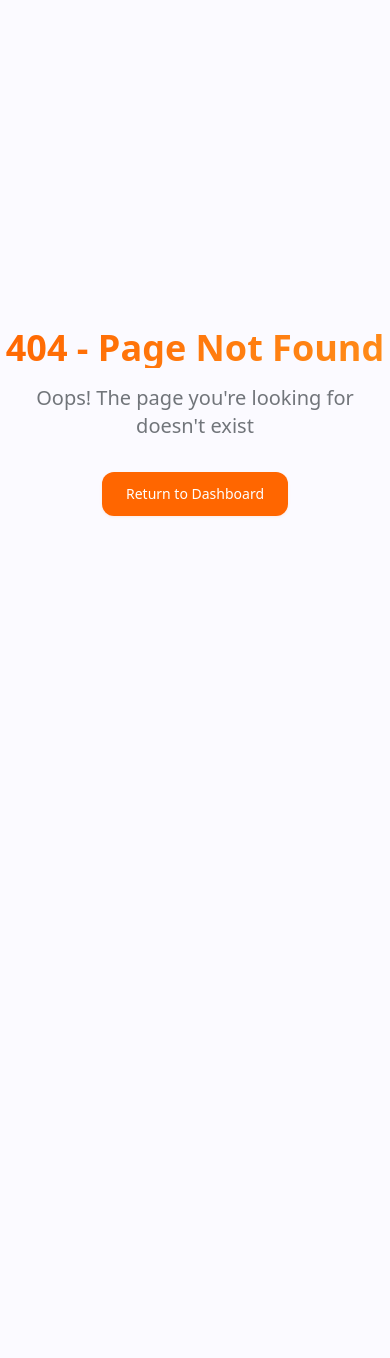
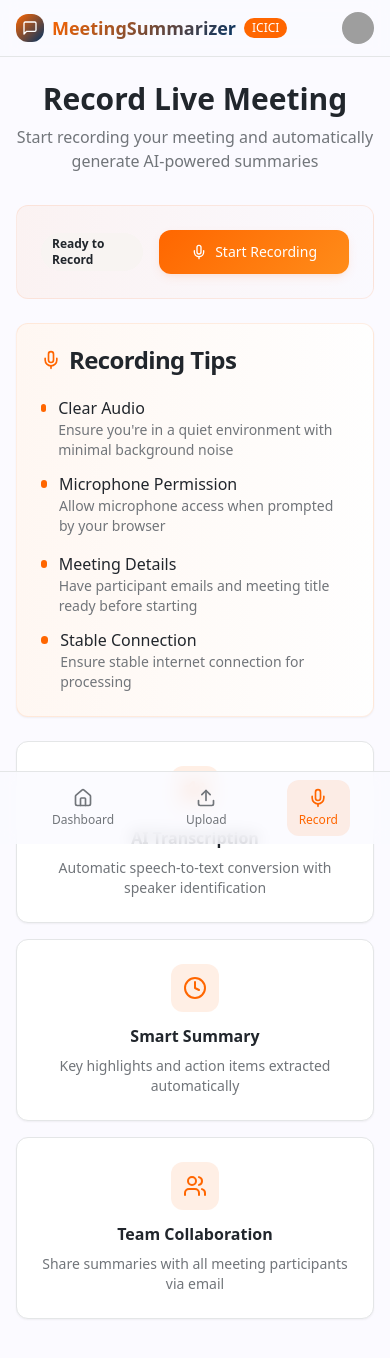
Before and after one commit to BankaiXHunterr/meet-scribe-chat, a React (Vite) app: page /record in a window 390 px wide. Before the commit this address had no page. Shown: the top 1358 px of the page. Before the commit the page ends 844 px from the top, so only its background shows below. Built offline with nearby package versions, Linux system fonts and the light colour scheme; grey boxes are pictures that could not be loaded.

Commit message:
Add bottom navigation
Implement bottom navigation bar for mobile-like experience.

```diff
--- a/src/App.tsx
+++ b/src/App.tsx
@@ -6,6 +6,7 @@ import { BrowserRouter, Routes, Route } from "react-router-dom";
 import { PWAInstallPrompt } from "@/components/PWAInstallPrompt";
 import Dashboard from "./pages/Dashboard";
 import Upload from "./pages/Upload";
+import Record from "./pages/Record";
 import MeetingDetails from "./pages/MeetingDetails";
 import NotFound from "./pages/NotFound";
 
@@ -21,6 +22,7 @@ const App = () => (
         <Routes>
           <Route path="/" element={<Dashboard />} />
           <Route path="/upload" element={<Upload />} />
+          <Route path="/record" element={<Record />} />
           <Route path="/meeting/:meetingId" element={<MeetingDetails />} />
           {/* ADD ALL CUSTOM ROUTES ABOVE THE CATCH-ALL "*" ROUTE */}
           <Route path="*" element={<NotFound />} />
--- a/src/components/Navigation.tsx
+++ b/src/components/Navigation.tsx
@@ -1,14 +1,14 @@
 import { Link, useLocation } from "react-router-dom";
 import { Button } from "@/components/ui/button";
-import { Input } from "@/components/ui/input";
 import { Avatar, AvatarFallback, AvatarImage } from "@/components/ui/avatar";
 import {
-  Search,
+  Home,
   Upload,
   User,
   LogOut,
   Settings,
-  MessageSquare
+  MessageSquare,
+  Mic
 } from "lucide-react";
 import {
   DropdownMenu,
@@ -17,48 +17,50 @@ import {
   DropdownMenuSeparator,
   DropdownMenuTrigger,
 } from "@/components/ui/dropdown-menu";
+import { cn } from "@/lib/utils";
 
 export function Navigation() {
   const location = useLocation();
 
+  const navItems = [
+    {
+      path: "/",
+      icon: Home,
+      label: "Dashboard",
+      isActive: location.pathname === "/"
+    },
+    {
+      path: "/upload",
+      icon: Upload,
+      label: "Upload",
+      isActive: location.pathname === "/upload"
+    },
+    {
+      path: "/record",
+      icon: Mic,
+      label: "Record",
+      isActive: location.pathname === "/record"
+    }
+  ];
+
   return (
-    <nav className="sticky top-0 z-50 w-full border-b bg-background/95 backdrop-blur supports-[backdrop-filter]:bg-background/80">
+    <>
+      {/* Top Header - Minimal */}
+      <header className="sticky top-0 z-50 w-full border-b bg-background/95 backdrop-blur supports-[backdrop-filter]:bg-background/80">
         <div className="max-w-7xl mx-auto px-4 sm:px-6 lg:px-8">
-        <div className="flex justify-between items-center h-16">
+          <div className="flex justify-between items-center h-14">
             {/* Logo */}
-          <Link to="/" className="flex items-center space-x-2">
-            <div className="w-8 h-8 bg-gradient-icici rounded-lg flex items-center justify-center">
-              <MessageSquare className="w-5 h-5 text-white" />
+            <div className="flex items-center space-x-2">
+              <div className="w-7 h-7 bg-gradient-icici rounded-lg flex items-center justify-center">
+                <MessageSquare className="w-4 h-4 text-white" />
               </div>
-            <span className="text-xl font-bold bg-gradient-icici bg-clip-text text-transparent">
+              <span className="text-lg font-bold bg-gradient-icici bg-clip-text text-transparent">
                 MeetingSummarizer
               </span>
-            <span className="text-xs bg-primary text-primary-foreground px-2 py-1 rounded-full">
-              ICICI Prudential
+              <span className="text-xs bg-primary text-primary-foreground px-2 py-0.5 rounded-full">
+                ICICI
               </span>
-          </Link>
-
-          {/* Search Bar - Hide on upload page */}
-          {location.pathname !== "/upload" && (
-            <div className="flex-1 max-w-lg mx-8">
-              <div className="relative">
-                <Search className="absolute left-3 top-1/2 transform -translate-y-1/2 text-muted-foreground w-4 h-4" />
-                <Input
-                  placeholder="Search meetings..."
-                  className="pl-10 bg-muted/50 border-0 focus-visible:ring-1"
-                />
             </div>
-            </div>
-          )}
-
-          {/* Actions */}
-          <div className="flex items-center space-x-4">
-            <Button asChild variant="hero" size="sm">
-              <Link to="/upload">
-                <Upload className="w-4 h-4" />
-                Upload Meeting
-              </Link>
-            </Button>
 
             {/* User Menu */}
             <DropdownMenu>
@@ -88,7 +90,33 @@ export function Navigation() {
             </DropdownMenu>
           </div>
         </div>
+      </header>
+
+      {/* Bottom Navigation */}
+      <nav className="fixed bottom-0 left-0 right-0 z-50 bg-background/95 backdrop-blur border-t supports-[backdrop-filter]:bg-background/80">
+        <div className="max-w-7xl mx-auto px-4">
+          <div className="flex justify-around items-center py-2">
+            {navItems.map((item) => {
+              const Icon = item.icon;
+              return (
+                <Link
+                  key={item.path}
+                  to={item.path}
+                  className={cn(
+                    "flex flex-col items-center space-y-1 px-3 py-2 rounded-lg transition-colors min-w-[60px]",
+                    item.isActive
+                      ? "text-primary bg-primary/10"
+                      : "text-muted-foreground hover:text-foreground hover:bg-muted/50"
+                  )}
+                >
+                  <Icon className="h-5 w-5" />
+                  <span className="text-xs font-medium">{item.label}</span>
+                </Link>
+              );
+            })}
+          </div>
         </div>
       </nav>
+    </>
   );
 }
--- a/src/pages/Dashboard.tsx
+++ b/src/pages/Dashboard.tsx
@@ -119,10 +119,10 @@ export default function Dashboard() {
   };
 
   return (
-    <div className="min-h-screen bg-background">
+    <div className="min-h-screen bg-background pb-20">
       <Navigation />
 
-      <main className="max-w-7xl mx-auto px-4 sm:px-6 lg:px-8 py-8">
+      <main className="max-w-7xl mx-auto px-4 sm:px-6 lg:px-8 py-6">
         {/* Header */}
         <div className="mb-8">
           <div className="flex justify-between items-start mb-6">
--- a/src/pages/MeetingDetails.tsx
+++ b/src/pages/MeetingDetails.tsx
@@ -121,10 +121,10 @@ export default function MeetingDetails() {
   };
 
   return (
-    <div className="min-h-screen bg-background">
+    <div className="min-h-screen bg-background pb-20">
       <Navigation />
 
-      <main className="max-w-7xl mx-auto px-4 sm:px-6 lg:px-8 py-8">
+      <main className="max-w-7xl mx-auto px-4 sm:px-6 lg:px-8 py-6">
         {/* Header */}
         <div className="mb-8">
           <div className="flex items-center space-x-4 mb-4">
--- /dev/null
+++ b/src/pages/Record.tsx
@@ -0,0 +1,123 @@
+import { Navigation } from "@/components/Navigation";
+import { RecordingControls } from "@/components/RecordingControls";
+import { Card, CardContent, CardHeader, CardTitle } from "@/components/ui/card";
+import { Badge } from "@/components/ui/badge";
+import { Mic, Volume2, Clock, Users } from "lucide-react";
+
+export default function Record() {
+  return (
+    <div className="min-h-screen bg-background pb-20">
+      <Navigation />
+
+      <main className="max-w-4xl mx-auto px-4 sm:px-6 lg:px-8 py-6">
+        {/* Header */}
+        <div className="mb-8">
+          <div className="text-center">
+            <h1 className="text-3xl font-bold mb-2">Record Live Meeting</h1>
+            <p className="text-muted-foreground">
+              Start recording your meeting and automatically generate AI-powered summaries
+            </p>
+          </div>
+        </div>
+
+        {/* Recording Interface */}
+        <div className="space-y-6">
+          <RecordingControls />
+
+          {/* Recording Tips */}
+          <Card className="bg-gradient-to-r from-primary/5 to-secondary/5 border-primary/10">
+            <CardHeader>
+              <CardTitle className="flex items-center gap-2">
+                <Mic className="h-5 w-5 text-primary" />
+                Recording Tips
+              </CardTitle>
+            </CardHeader>
+            <CardContent>
+              <div className="grid grid-cols-1 md:grid-cols-2 gap-4">
+                <div className="space-y-3">
+                  <div className="flex items-start gap-3">
+                    <div className="w-2 h-2 bg-primary rounded-full mt-2" />
+                    <div>
+                      <h4 className="font-medium">Clear Audio</h4>
+                      <p className="text-sm text-muted-foreground">
+                        Ensure you're in a quiet environment with minimal background noise
+                      </p>
+                    </div>
+                  </div>
+                  <div className="flex items-start gap-3">
+                    <div className="w-2 h-2 bg-primary rounded-full mt-2" />
+                    <div>
+                      <h4 className="font-medium">Microphone Permission</h4>
+                      <p className="text-sm text-muted-foreground">
+                        Allow microphone access when prompted by your browser
+                      </p>
+                    </div>
+                  </div>
+                </div>
+                <div className="space-y-3">
+                  <div className="flex items-start gap-3">
+                    <div className="w-2 h-2 bg-primary rounded-full mt-2" />
+                    <div>
+                      <h4 className="font-medium">Meeting Details</h4>
+                      <p className="text-sm text-muted-foreground">
+                        Have participant emails and meeting title ready before starting
+                      </p>
+                    </div>
+                  </div>
+                  <div className="flex items-start gap-3">
+                    <div className="w-2 h-2 bg-primary rounded-full mt-2" />
+                    <div>
+                      <h4 className="font-medium">Stable Connection</h4>
+                      <p className="text-sm text-muted-foreground">
+                        Ensure stable internet connection for processing
+                      </p>
+                    </div>
+                  </div>
+                </div>
+              </div>
+            </CardContent>
+          </Card>
+
+          {/* Features Overview */}
+          <div className="grid grid-cols-1 md:grid-cols-3 gap-4">
+            <Card>
+              <CardContent className="p-6 text-center">
+                <div className="w-12 h-12 bg-primary/10 rounded-lg flex items-center justify-center mx-auto mb-3">
+                  <Volume2 className="h-6 w-6 text-primary" />
+                </div>
+                <h3 className="font-semibold mb-2">AI Transcription</h3>
+                <p className="text-sm text-muted-foreground">
+                  Automatic speech-to-text conversion with speaker identification
+                </p>
+              </CardContent>
+            </Card>
+
+            <Card>
+              <CardContent className="p-6 text-center">
+                <div className="w-12 h-12 bg-primary/10 rounded-lg flex items-center justify-center mx-auto mb-3">
+                  <Clock className="h-6 w-6 text-primary" />
+                </div>
+                <h3 className="font-semibold mb-2">Smart Summary</h3>
+                <p className="text-sm text-muted-foreground">
+                  Key highlights and action items extracted automatically
+                </p>
+              </CardContent>
+            </Card>
+
+            <Card>
+              <CardContent className="p-6 text-center">
+                <div className="w-12 h-12 bg-primary/10 rounded-lg flex items-center justify-center mx-auto mb-3">
+                  <Users className="h-6 w-6 text-primary" />
+                </div>
+                <h3 className="font-semibold mb-2">Team Collaboration</h3>
+                <p className="text-sm text-muted-foreground">
+                  Share summaries with all meeting participants via email
+                </p>
+              </CardContent>
+            </Card>
+          </div>
+        </div>
+      </main>
+    </div>
+  );
+}
--- a/src/pages/Upload.tsx
+++ b/src/pages/Upload.tsx
@@ -73,10 +73,10 @@ export default function Upload() {
   const canSubmit = selectedFile && meetingTitle && !isUploading && !isProcessing;
 
   return (
-    <div className="min-h-screen bg-background">
+    <div className="min-h-screen bg-background pb-20">
       <Navigation />
 
-      <main className="max-w-4xl mx-auto px-4 sm:px-6 lg:px-8 py-8">
+      <main className="max-w-4xl mx-auto px-4 sm:px-6 lg:px-8 py-6">
         {/* Header */}
         <div className="mb-8">
           <div className="flex items-center space-x-4 mb-4">
```
Lines whose indentation alone changed are shown as unchanged.
